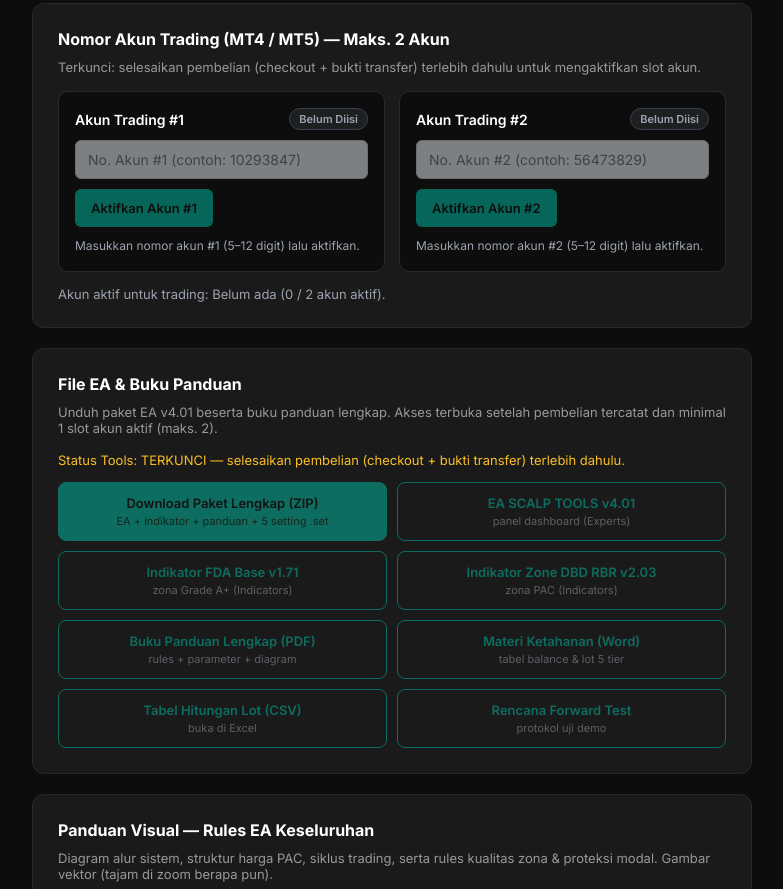
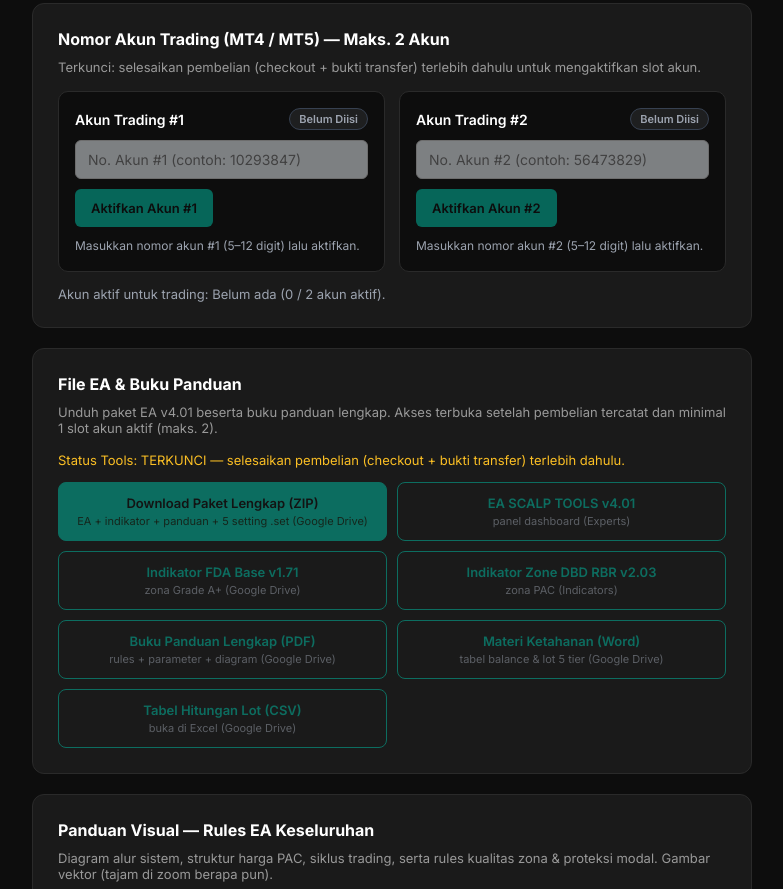
Before and after one commit to velteradynamics46-bot/scalp-pro-tools, a plain HTML site: page dashboard.html in a window 1280 px wide. Shown: the part 377-1266 px from the top of the page, without its empty margins (248-1031 px from the left). Drawn offline with Linux system fonts and the light colour scheme; sample sign-in values are in the browser's storage.

Commit message:
Add files via upload

```diff
--- a/dashboard.html
+++ b/dashboard.html
@@ -234,14 +234,13 @@
             </p>
 
             <div class="download-grid">
-                <a href="downloads/Paket_Lengkap_v4.01.zip" id="link-paket" class="dl-item utama" download>Download Paket Lengkap (ZIP)<small>EA + indikator + panduan + 5 setting .set</small></a>
+                <a href="https://drive.google.com/drive/folders/1CdOXP0LjUOSVCQqL9CHHaPptnSD_Swxx?usp=sharing" id="link-paket" class="dl-item utama" target="_blank" rel="noopener noreferrer">Download Paket Lengkap (ZIP)<small>EA + indikator + panduan + 5 setting .set (Google Drive)</small></a>
                 <a href="downloads/SCALP_TOOLS_v4.01.ex5" id="link-file-3" class="dl-item" download>EA SCALP TOOLS v4.01<small>panel dashboard (Experts)</small></a>
-                <a href="downloads/FDA_Base_v1.71.ex5" id="link-file-1" class="dl-item" download>Indikator FDA Base v1.71<small>zona Grade A+ (Indicators)</small></a>
+                <a href="https://drive.google.com/drive/folders/1YQwZfUn1vB1XVVZWSp9RTePvoOjDCO8d?usp=sharing" id="link-file-1" class="dl-item" target="_blank" rel="noopener noreferrer">Indikator FDA Base v1.71<small>zona Grade A+ (Google Drive)</small></a>
                 <a href="downloads/Zone_DBD_RBR_v2.03.ex5" id="link-file-2" class="dl-item" download>Indikator Zone DBD RBR v2.03<small>zona PAC (Indicators)</small></a>
-                <a href="downloads/MATERI_RULES_DAN_PARAMETER_v4.01.pdf" id="link-pdf" class="dl-item" download>Buku Panduan Lengkap (PDF)<small>rules + parameter + diagram</small></a>
-                <a href="downloads/MATERI_KETAHANAN.docx" id="link-docx" class="dl-item" download>Materi Ketahanan (Word)<small>tabel balance & lot 5 tier</small></a>
-                <a href="downloads/HITUNGAN_BALANCE_LOT_KETAHANAN.csv" id="link-csv" class="dl-item" download>Tabel Hitungan Lot (CSV)<small>buka di Excel</small></a>
-                <a href="downloads/RENCANA_FORWARD_TEST.txt" id="link-rencana" class="dl-item" download>Rencana Forward Test<small>protokol uji demo</small></a>
+                <a href="https://drive.google.com/drive/folders/1oJWFnvBZ9EkWQivPsLGJUvNxF30Q9bmn?usp=sharing" id="link-pdf" class="dl-item" target="_blank" rel="noopener noreferrer">Buku Panduan Lengkap (PDF)<small>rules + parameter + diagram (Google Drive)</small></a>
+                <a href="https://drive.google.com/drive/folders/1NDX9xDLMSK9ZiWuBqFyAS8QDoZ3ZsYbY?usp=sharing" id="link-docx" class="dl-item" target="_blank" rel="noopener noreferrer">Materi Ketahanan (Word)<small>tabel balance & lot 5 tier (Google Drive)</small></a>
+                <a href="https://drive.google.com/drive/folders/1i1q8c2CJUI7zcW22p6SjIwwbWuWYrd8c?usp=sharing" id="link-csv" class="dl-item" target="_blank" rel="noopener noreferrer">Tabel Hitungan Lot (CSV)<small>buka di Excel (Google Drive)</small></a>
             </div>
         </div>
 
```
